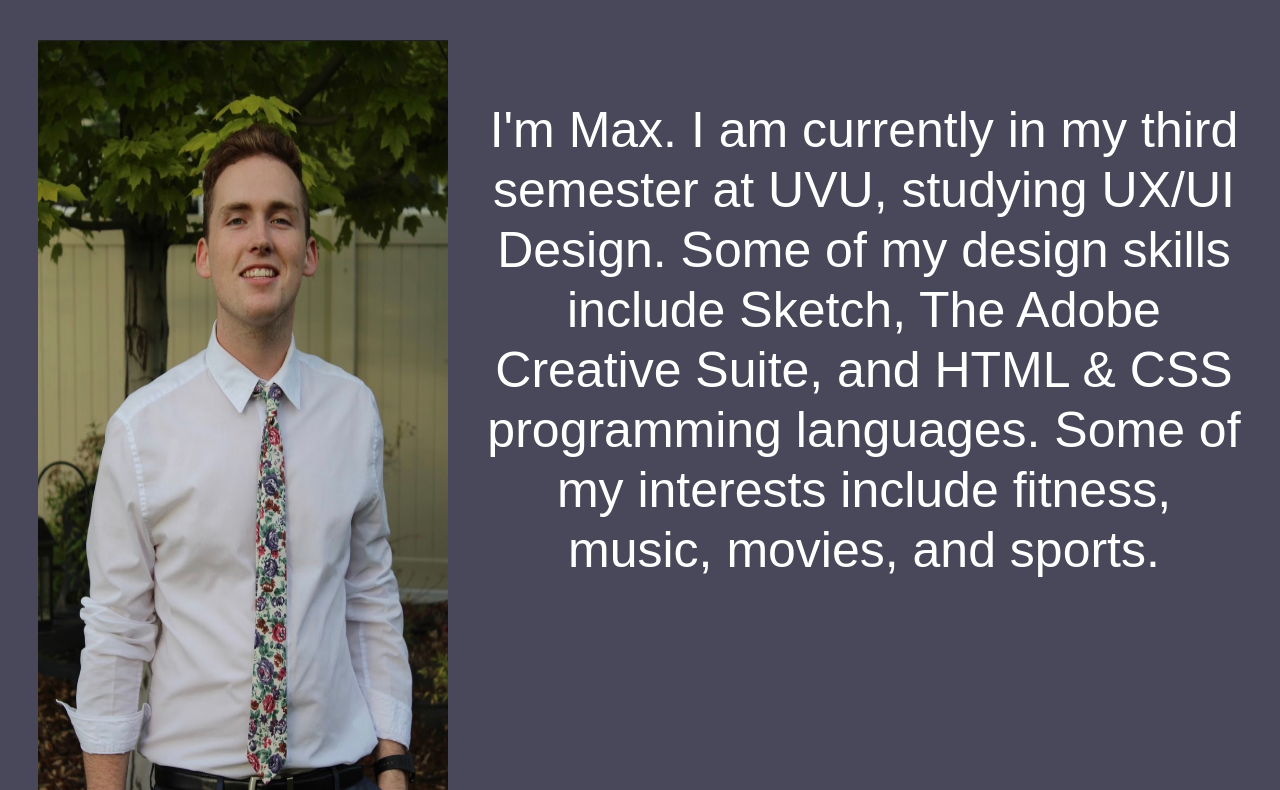
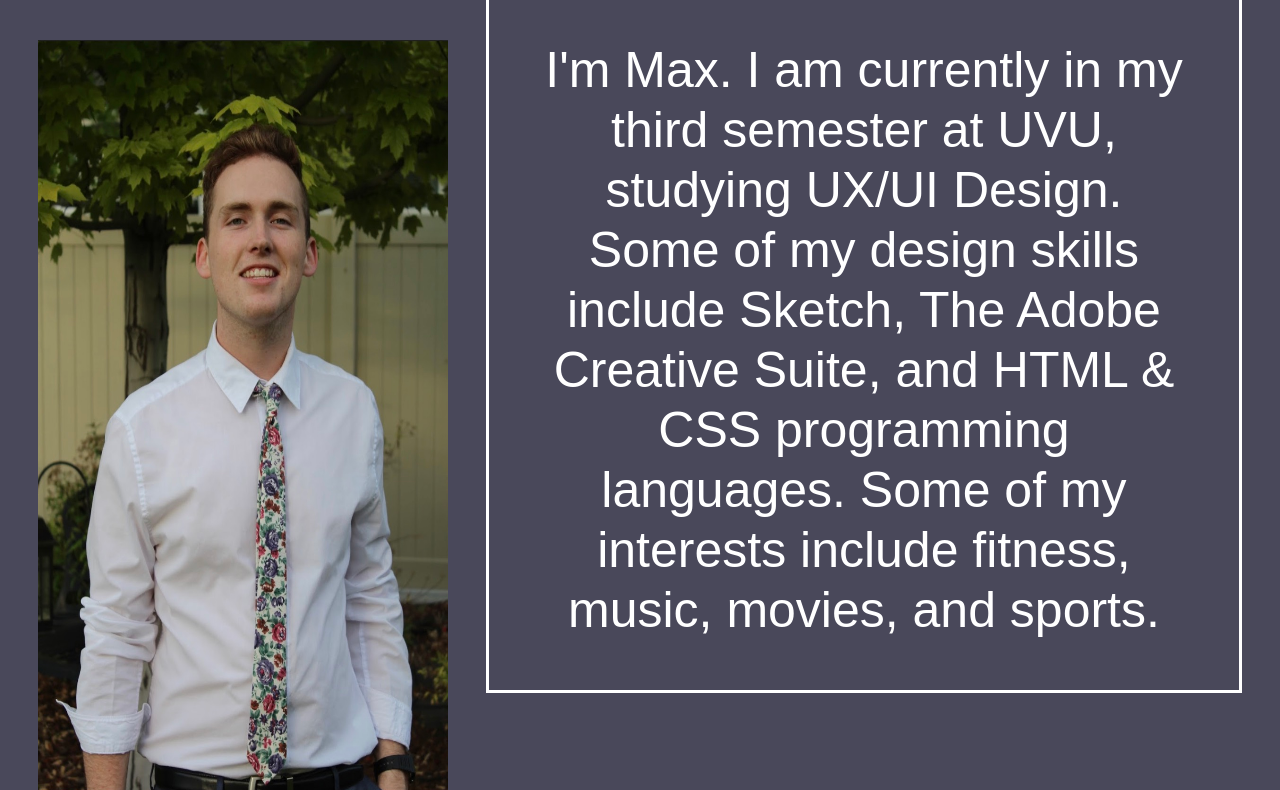
Before and after one commit to Maxclayton/firstPortfolio, a plain HTML site: page html/about.html in a window 1280 px wide. Shown: the part 73-863 px from the top of the page. Drawn offline with Linux system fonts and the light colour scheme.

Commit message:
Update about.html

```diff
--- a/html/about.html
+++ b/html/about.html
@@ -22,7 +22,7 @@
                   <h3 class='bio-title'>
 
                   </h3>
-                  <p class='bio'>
+                  <p style="border:3px; border-style:solid; border-color:WHITE; padding: 1em" class='bio'>
 I'm Max.  I am currently in my third semester at UVU, studying UX/UI Design.  Some of my design skills include Sketch, The Adobe Creative Suite, and HTML & CSS programming languages.  Some of my interests include fitness, music, movies, and sports.                  </p>
             </div>
 
```
